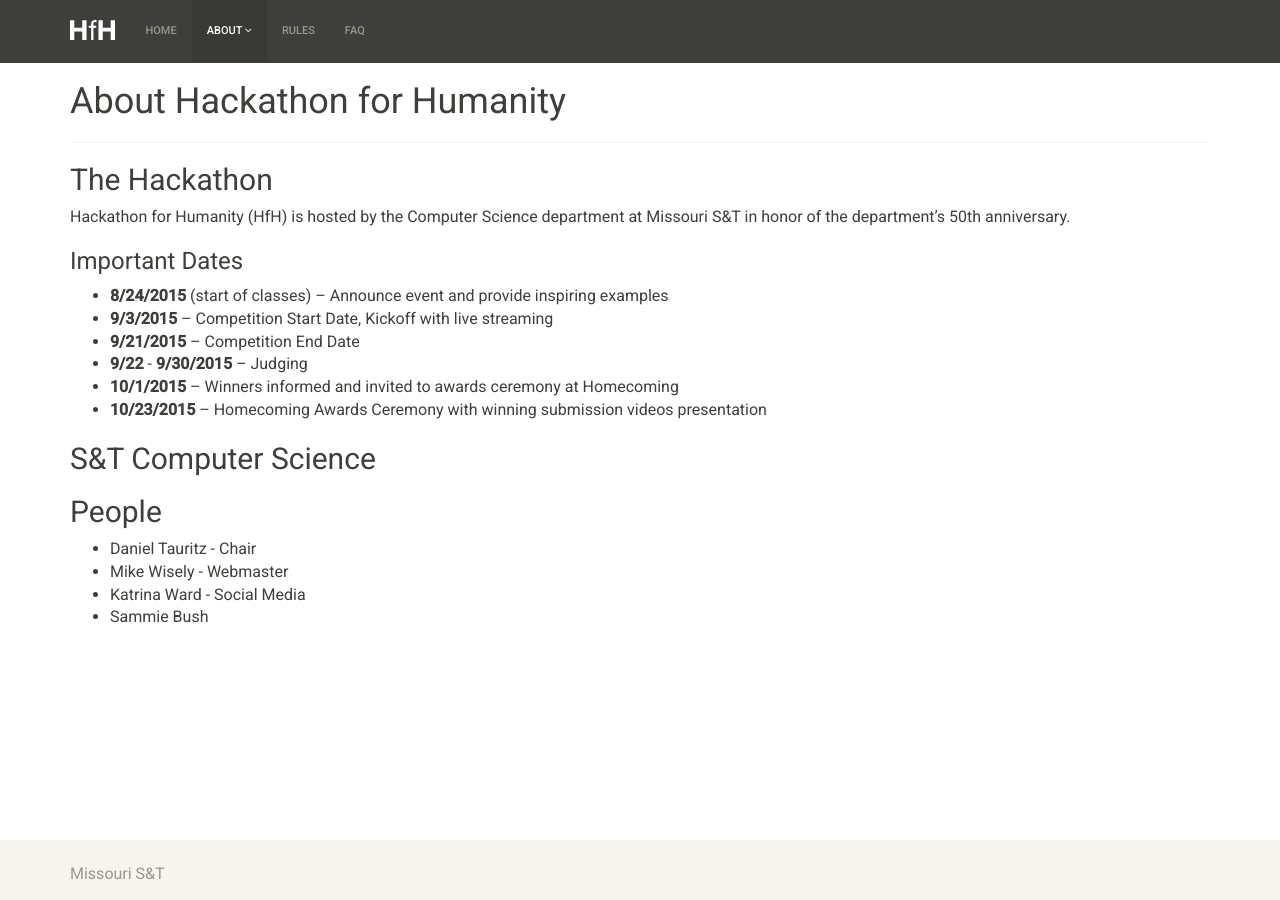
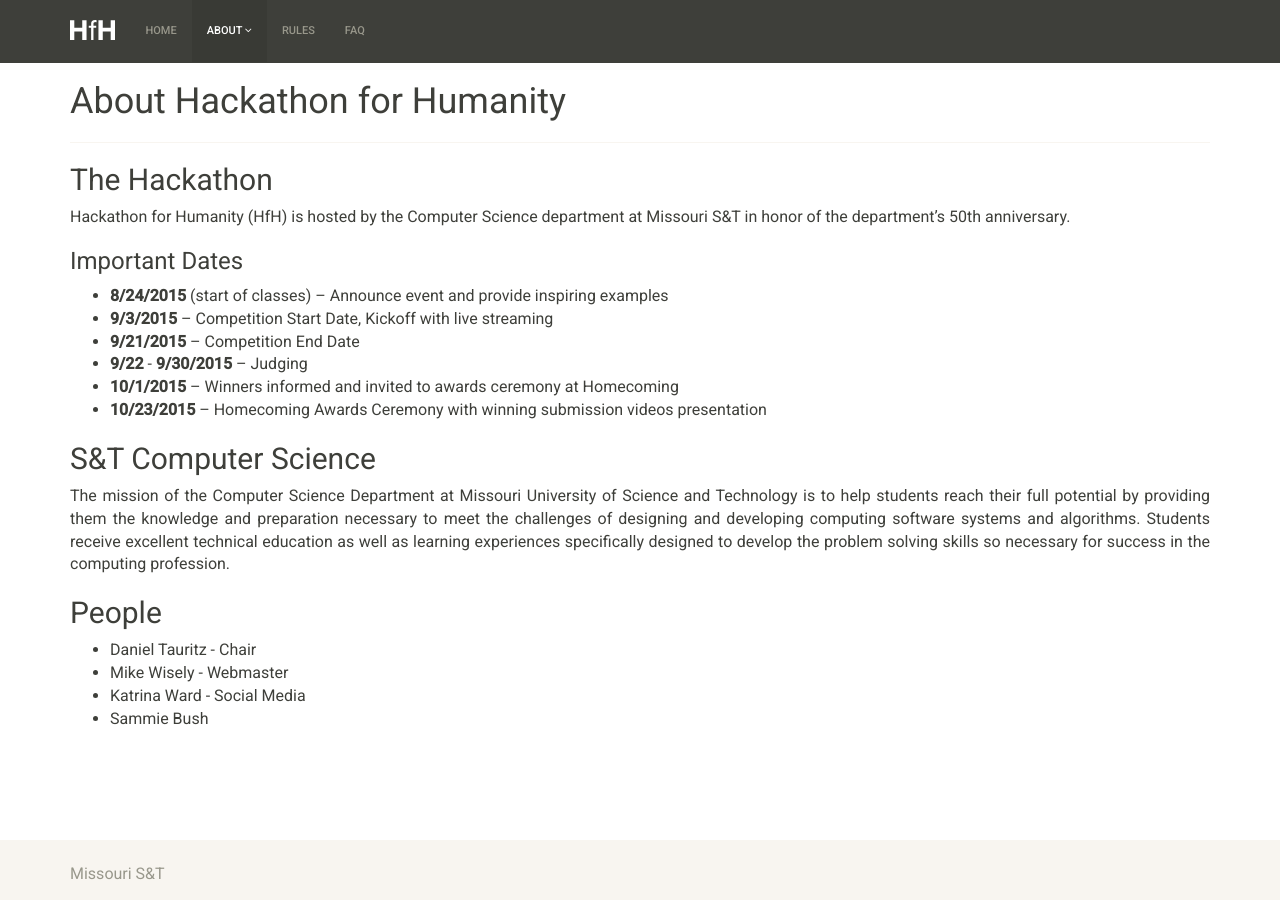
Before and after one commit to cmpsci-goldnjub/info, a Jekyll site: the page built from about.md, in a window 1280 px wide. Built offline with Jekyll 4.4.1, drawn with Linux system fonts in a browser that asks for light colours.

Commit message:
Update about.md

```diff
--- a/about.md
+++ b/about.md
@@ -22,6 +22,8 @@ anniversary.
 
 ## S&T Computer Science
 
+The mission of the Computer Science Department at Missouri University of Science and Technology is to help students reach their full potential by providing them the knowledge and preparation necessary to meet the challenges of designing and developing computing software systems and algorithms.  Students receive excellent technical education as well as learning experiences specifically designed to develop the problem solving skills so necessary for success in the computing profession.
+
 ## People
 
 * Daniel Tauritz - Chair
```
